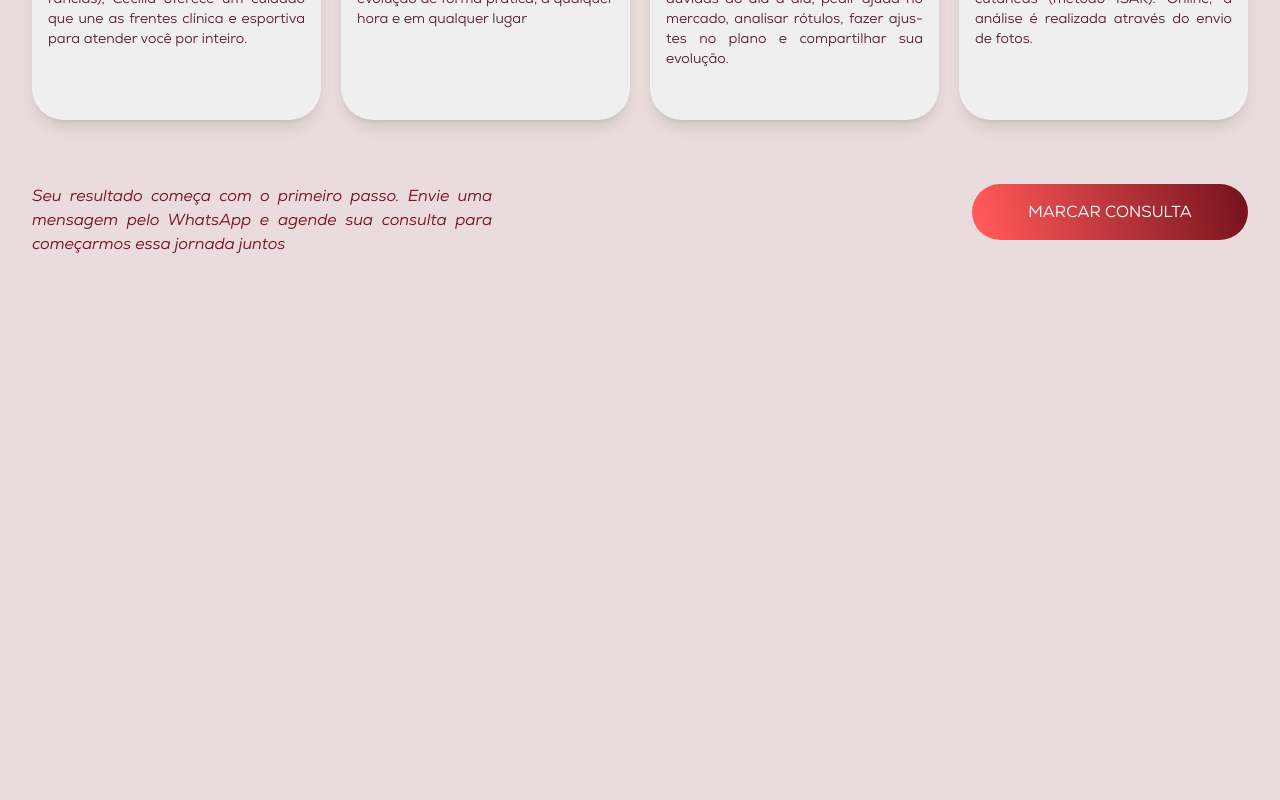
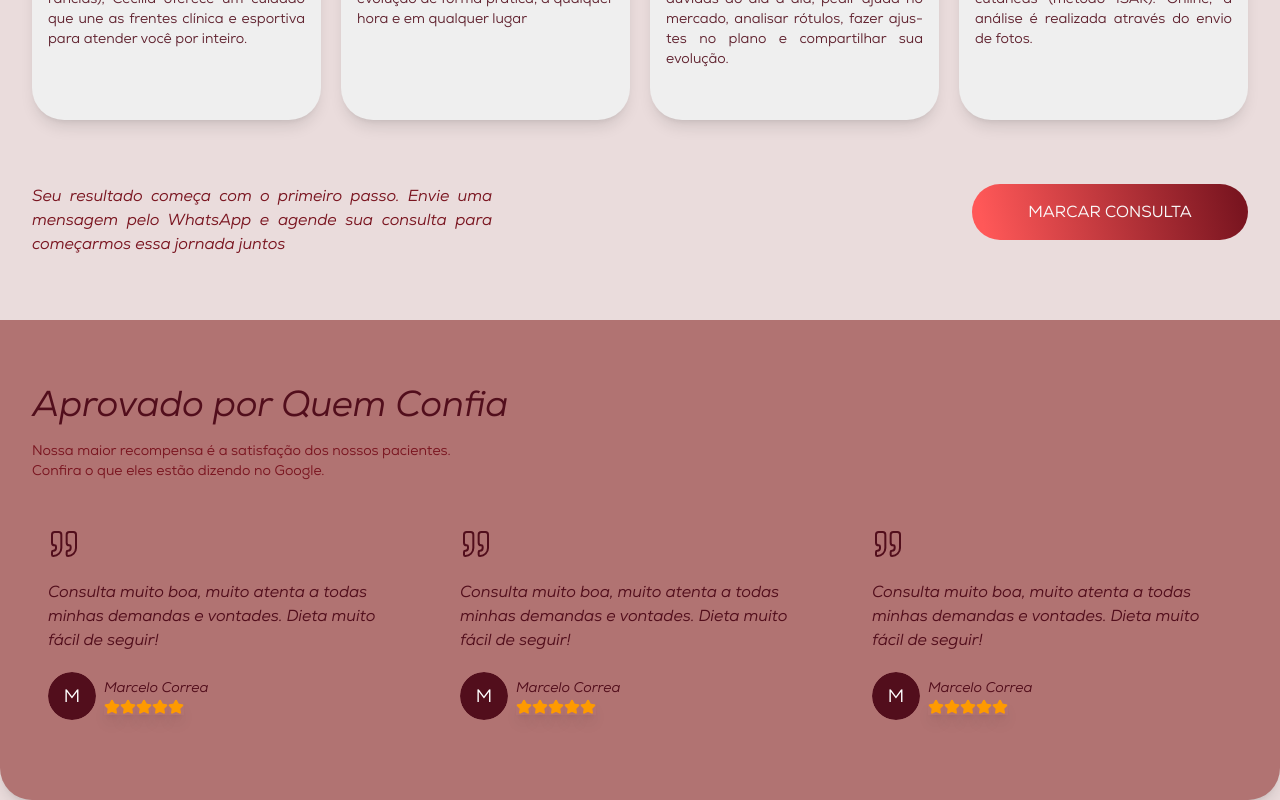
Before and after one commit to CaduFalcaoT/nutri-lp, a Next.js app: page / in a window 1280 px wide. Shown: the part 1930-2730 px from the top of the page. Before the commit the page ends 2250 px from the top, so only its background shows below. Built offline with nearby package versions, Linux system fonts and the light colour scheme; a web font is replaced by a local one.

Commit message:
TestimonialSection done

```diff
--- a/src/app/page.tsx
+++ b/src/app/page.tsx
@@ -2,6 +2,7 @@ import AboutSection from "@/components/aboutsection/aboutsection";
 import FeaturesSection from "@/components/featuressection/featuressection";
 import Header from "@/components/header";
 import HeroSection from "@/components/herosection/herosection";
+import Testimonials from "@/components/testimonials/testimonials";
 
 export default function Home() {
   return (
@@ -10,6 +11,7 @@ export default function Home() {
       <HeroSection />
       <AboutSection />
       <FeaturesSection />
+      <Testimonials />
     </div>
   );
 }
--- /dev/null
+++ b/src/components/testimonials/singletestimonial.tsx
@@ -0,0 +1,37 @@
+import { Quote, Star } from "lucide-react";
+import { type Testimonial } from "./testimonials";
+import { Avatar, AvatarFallback, AvatarImage } from "../ui/avatar";
+export default function SingleTestimonial({
+  testimonial,
+}: {
+  testimonial: Testimonial;
+}) {
+  const starsRange = [...Array(Math.round(testimonial.stars)).keys()];
+  return (
+    <div className="flex w-full flex-col gap-5 p-4">
+      <Quote className="text-brand-secondary size-8 stroke-[1.5px]" />
+      <p className="text-brand-secondary italic">{testimonial.description}</p>
+      <div className="flex items-center gap-2">
+        <Avatar className="size-12">
+          <AvatarImage src={testimonial.profilePictureURL} />
+          <AvatarFallback className="bg-brand-secondary">
+            {testimonial.userName[0].toUpperCase()}
+          </AvatarFallback>
+        </Avatar>
+        <div className="flex flex-col gap-0.5">
+          <p className="text-brand-secondary text-sm italic">
+            {testimonial.userName}
+          </p>
+          <span className="flex">
+            {starsRange.map((i) => (
+              <Star
+                className="size-4 fill-amber-500 stroke-amber-500 shadow-lg"
+                key={i}
+              />
+            ))}
+          </span>
+        </div>
+      </div>
+    </div>
+  );
+}
--- /dev/null
+++ b/src/components/testimonials/testimonials.tsx
@@ -0,0 +1,50 @@
+import SingleTestimonial from "./singletestimonial";
+
+const testimonialsContent = [
+  {
+    userName: "Marcelo Correa",
+    description:
+      "Consulta muito boa, muito atenta a todas minhas demandas e vontades. Dieta muito fácil de seguir!",
+    profilePictureURL: "",
+    stars: 5,
+  },
+  {
+    userName: "Marcelo Correa",
+    description:
+      "Consulta muito boa, muito atenta a todas minhas demandas e vontades. Dieta muito fácil de seguir!",
+    profilePictureURL: "",
+    stars: 5,
+  },
+  {
+    userName: "Marcelo Correa",
+    description:
+      "Consulta muito boa, muito atenta a todas minhas demandas e vontades. Dieta muito fácil de seguir!",
+    profilePictureURL: "",
+    stars: 5,
+  },
+];
+
+export type Testimonial = (typeof testimonialsContent)[0];
+
+export default function Testimonials() {
+  return (
+    <div className="bg-brand-card w-full rounded-b-4xl py-16 shadow-lg">
+      <div className="mx-auto flex w-full max-w-[1280px] flex-col items-start gap-8 px-8">
+        <div className="flex flex-col gap-4">
+          <h2 className="text-brand-secondary text-4xl italic">
+            Aprovado por Quem Confia
+          </h2>
+          <p className="text-brand-primary text-sm">
+            Nossa maior recompensa é a satisfação dos nossos pacientes.
+            <br /> Confira o que eles estão dizendo no Google.
+          </p>
+        </div>
+        <div className="flex w-full gap-5">
+          {testimonialsContent.map((t) => (
+            <SingleTestimonial key={t.userName} testimonial={t} />
+          ))}
+        </div>
+      </div>
+    </div>
+  );
+}
--- a/src/components/ui/avatar.tsx
+++ b/src/components/ui/avatar.tsx
@@ -14,7 +14,7 @@ function Avatar({
       data-slot="avatar"
       className={cn(
         "relative flex size-10 shrink-0 overflow-hidden rounded-full",
-        className
+        className,
       )}
       {...props}
     />
@@ -42,8 +42,8 @@ function AvatarFallback({
     <AvatarPrimitive.Fallback
       data-slot="avatar-fallback"
       className={cn(
-        "bg-red-500 text-white font-sans text-lg flex size-full items-center justify-center rounded-full",
-        className
+        "flex size-full items-center justify-center rounded-full bg-red-500 font-sans text-lg text-white",
+        className,
       )}
       {...props}
     />
--- a/src/components/ui/circulartext.tsx
+++ b/src/components/ui/circulartext.tsx
@@ -103,7 +103,7 @@ const CircularText: React.FC<CircularTextProps> = ({
 
   return (
     <motion.div
-      className={`text-brand-secondary m-0 mx-auto size-[190px] origin-center cursor-pointer rounded-full text-center font-[Nexa] ${className}`}
+      className={`text-brand-secondary m-0 mx-auto size-[180px] origin-center cursor-pointer rounded-full text-center font-[Nexa] ${className}`}
       style={{ rotate: rotation }}
       initial={{ rotate: 0 }}
       animate={controls}
```
